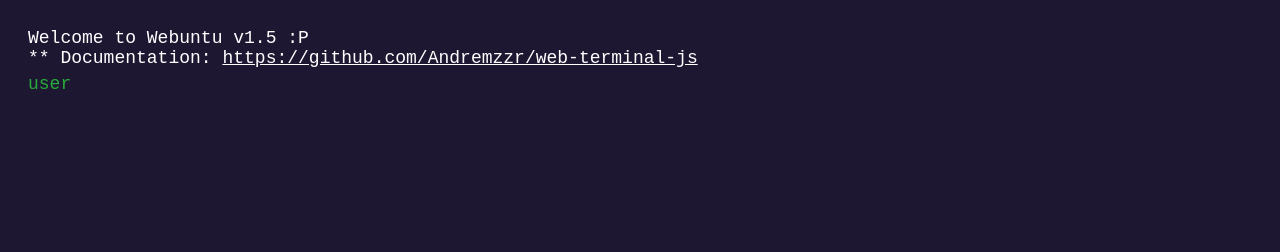
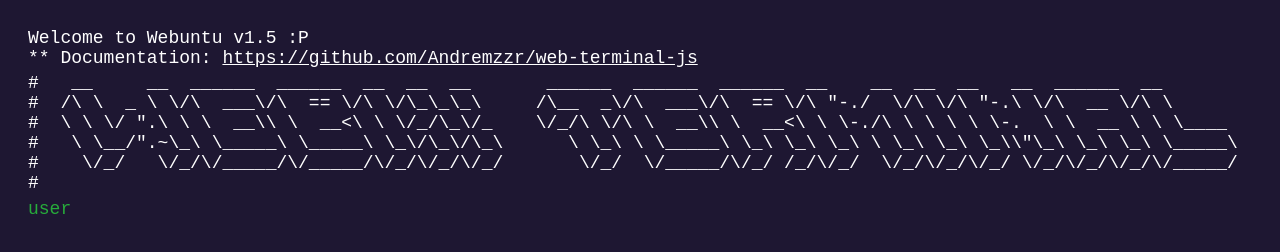
Before and after one commit to Andremzzr/web-terminal-js, a plain HTML site: page index.html in a window 1280 px wide. Drawn offline with Linux system fonts and the light colour scheme.

Commit message:
update: add ascii art

```diff
--- a/index.html
+++ b/index.html
@@ -3,16 +3,24 @@
 <head>
     <meta charset="UTF-8">
     <meta name="viewport" content="width=device-width, initial-scale=1.0">
-    <title>Terminal</title>
+    <title>Webuntu Terminal</title>
     <link rel="stylesheet" href="style.css">
 </head>
 <body>
     <div class="terminal-container">
         <div class="terminal-line">
+            Welcome to Webuntu v1.5 :P </br> ** Documentation: <a target='_blank' href='https://github.com/Andremzzr/web-terminal-js'>https://github.com/Andremzzr/web-terminal-js </a>
+        </div>
+        <div class="terminal-line">
+<pre>
+#   __     __  ______  ______  __  __  __       ______  ______  ______  __    __  __  __   __  ______  __
+#  /\ \  _ \ \/\  ___\/\  == \/\ \/\_\_\_\     /\__  _\/\  ___\/\  == \/\ "-./  \/\ \/\ "-.\ \/\  __ \/\ \
+#  \ \ \/ ".\ \ \  __\\ \  __<\ \ \/_/\_\/_    \/_/\ \/\ \  __\\ \  __<\ \ \-./\ \ \ \ \ \-.  \ \  __ \ \ \____
+#   \ \__/".~\_\ \_____\ \_____\ \_\/\_\/\_\      \ \_\ \ \_____\ \_\ \_\ \_\ \ \_\ \_\ \_\\"\_\ \_\ \_\ \_____\
+#    \/_/   \/_/\/_____/\/_____/\/_/\/_/\/_/       \/_/  \/_____/\/_/ /_/\/_/  \/_/\/_/\/_/ \/_/\/_/\/_/\/_____/
+#</pre>
+        </div>
 
-            Welcome to Webuntu v1.5 :P </br> ** Documentation: <a target='_blank' href='https://github.com/Andremzzr/web-terminal-js'>https://github.com/Andremzzr/web-terminal-js </a>
-
-        </div>
         <div class="terminal-line"><span class="dir-name"></span> <input id="input" class="input" type="text" autocomplete="off"></div>
     </div>
 </body>
--- a/style.css
+++ b/style.css
@@ -15,6 +15,10 @@ body {
     gap: 5px;
 }
 
+.terminal-line pre {
+    margin: 0;
+}
+
 
 .dir-name {
     margin-right: 5px;
```
